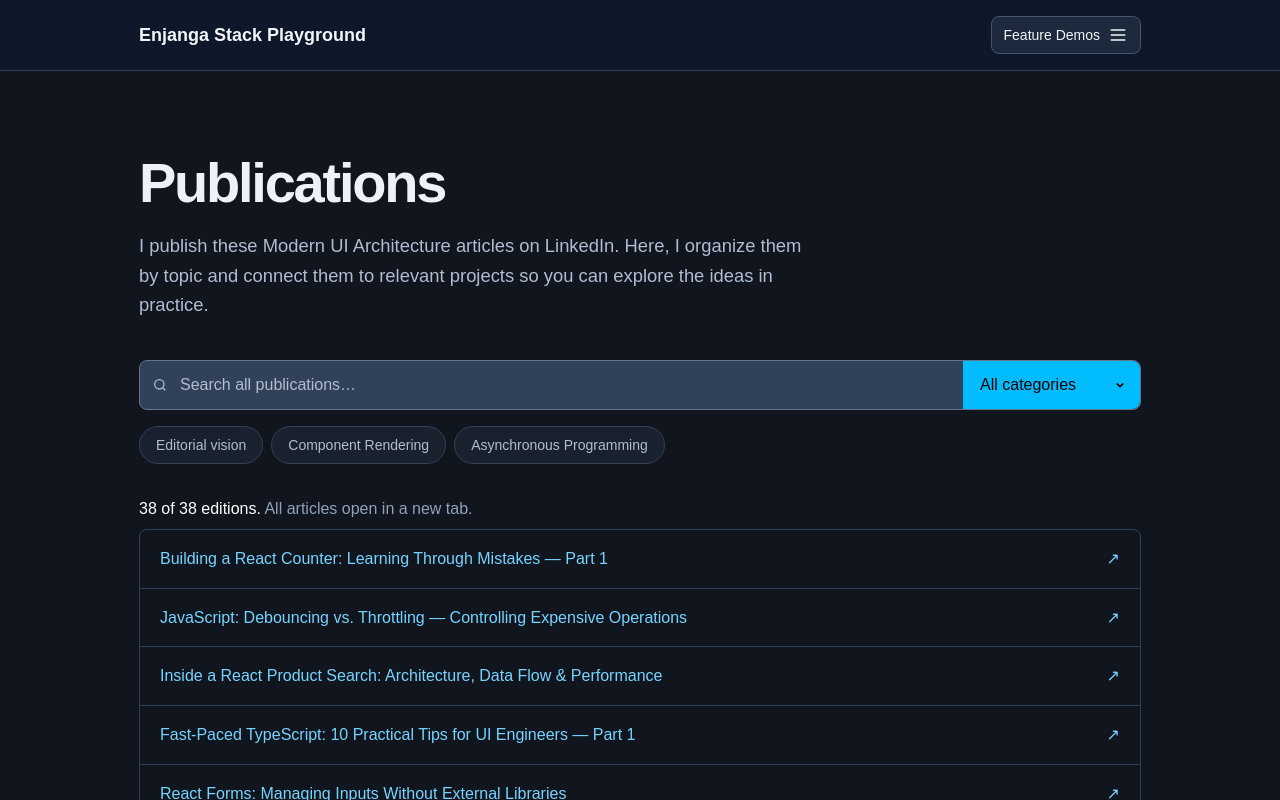
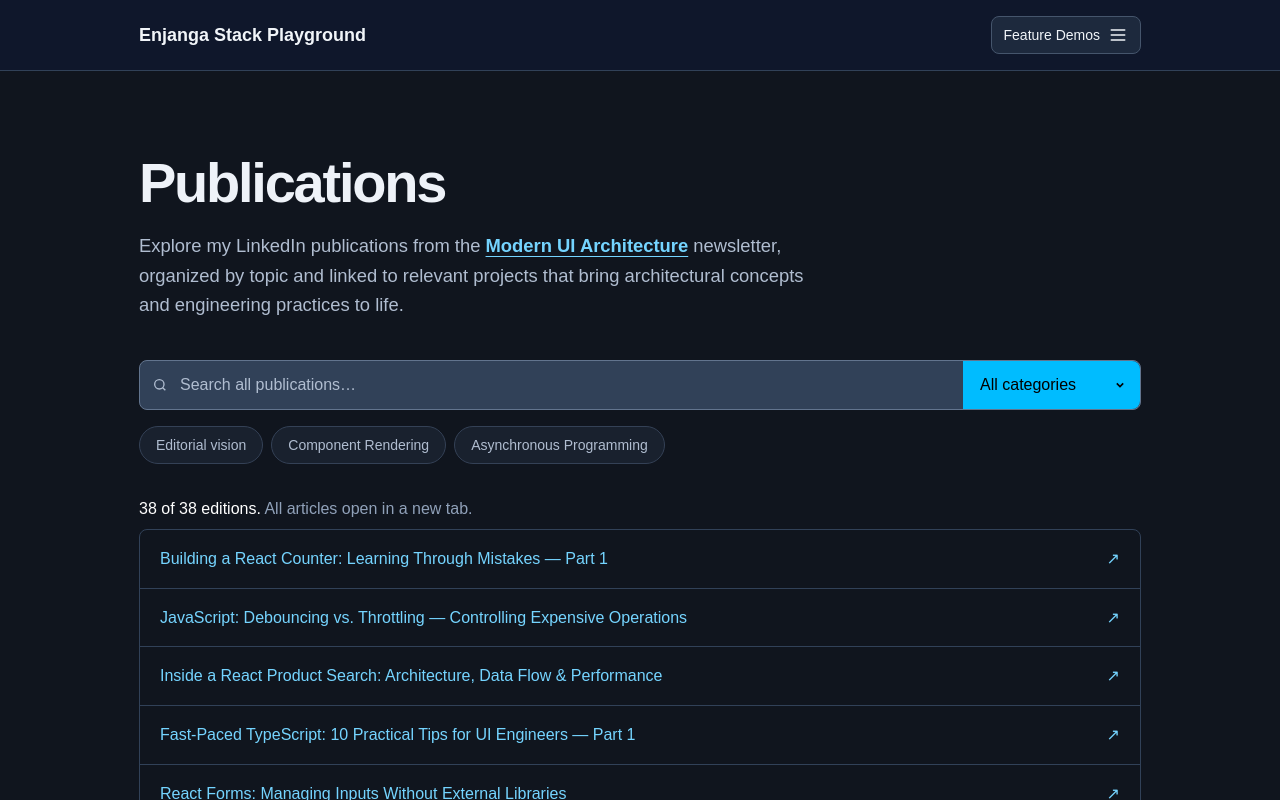
Before and after one commit to ericnjanga/enjanga-stack-playground, a Next.js app: page /publications in a window 1280 px wide. Shown: the top 800 px of the page. Built offline with nearby package versions, Linux system fonts and the light colour scheme.

Commit message:
refactor: support rich text in hero descriptions
Accept ReactNode descriptions and use a container that supports rich content while preserving plain strings. Add a bold LinkedIn newsletter link to the publications introduction.

```diff
--- a/src/app/publications/page.tsx
+++ b/src/app/publications/page.tsx
@@ -11,7 +11,25 @@ export const metadata: Metadata = {
 export default function PublicationsPage() {
   return (
     <>
-      <HeroDemo title="Publications" description="I publish these Modern UI Architecture articles on LinkedIn. Here, I organize them by topic and connect them to relevant projects so you can explore the ideas in practice." />
+      <HeroDemo
+        title="Publications"
+        description={
+          <p>
+            Explore my LinkedIn publications from the{" "}
+            <strong>
+              <a
+                href="https://www.linkedin.com/newsletters/modern-ui-architecture-7498340545321123840/"
+                target="_blank"
+                rel="noopener noreferrer"
+                className="text-sky-600 underline underline-offset-4 hover:text-sky-500 dark:text-sky-300 dark:hover:text-sky-200"
+              >
+                Modern UI Architecture<span className="sr-only"> (opens in a new tab)</span>
+              </a>
+            </strong>{" "}
+            newsletter, organized by topic and linked to relevant projects that bring architectural concepts and engineering practices to life.
+          </p>
+        }
+      />
       <Suspense fallback={<p className="wrapper">Loading publications…</p>}>
         <PublicationList />
       </Suspense>
--- a/src/components/HeroDemo.tsx
+++ b/src/components/HeroDemo.tsx
@@ -1,6 +1,8 @@
+import type { ReactNode } from "react";
+
 type HeroDemoProps = {
   title: string;
-  description: string;
+  description: ReactNode;
   isBig?: boolean;
 };
 
@@ -9,7 +11,7 @@ export default function HeroDemo({ title, description, isBig }: HeroDemoProps) {
     <header className="pt-10 pb-10">
       <div className="wrapper mt-10">
         <h1 className="mb-4">{title}</h1>
-        <p className={`intro ${isBig && 'intro-big'}`}>{description}</p>
+        <div className={`intro${isBig ? " intro-big" : ""}`}>{description}</div>
       </div>
     </header>
   );
```
